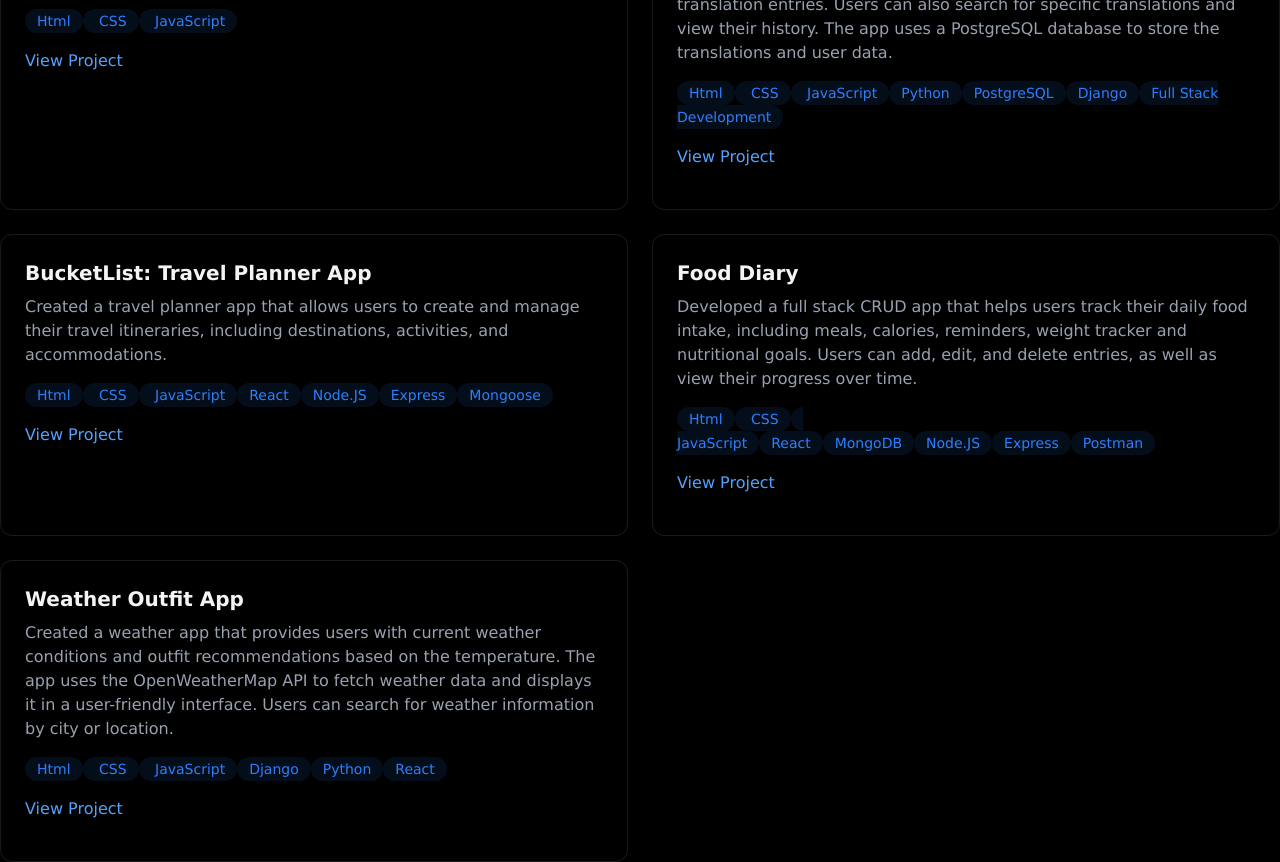
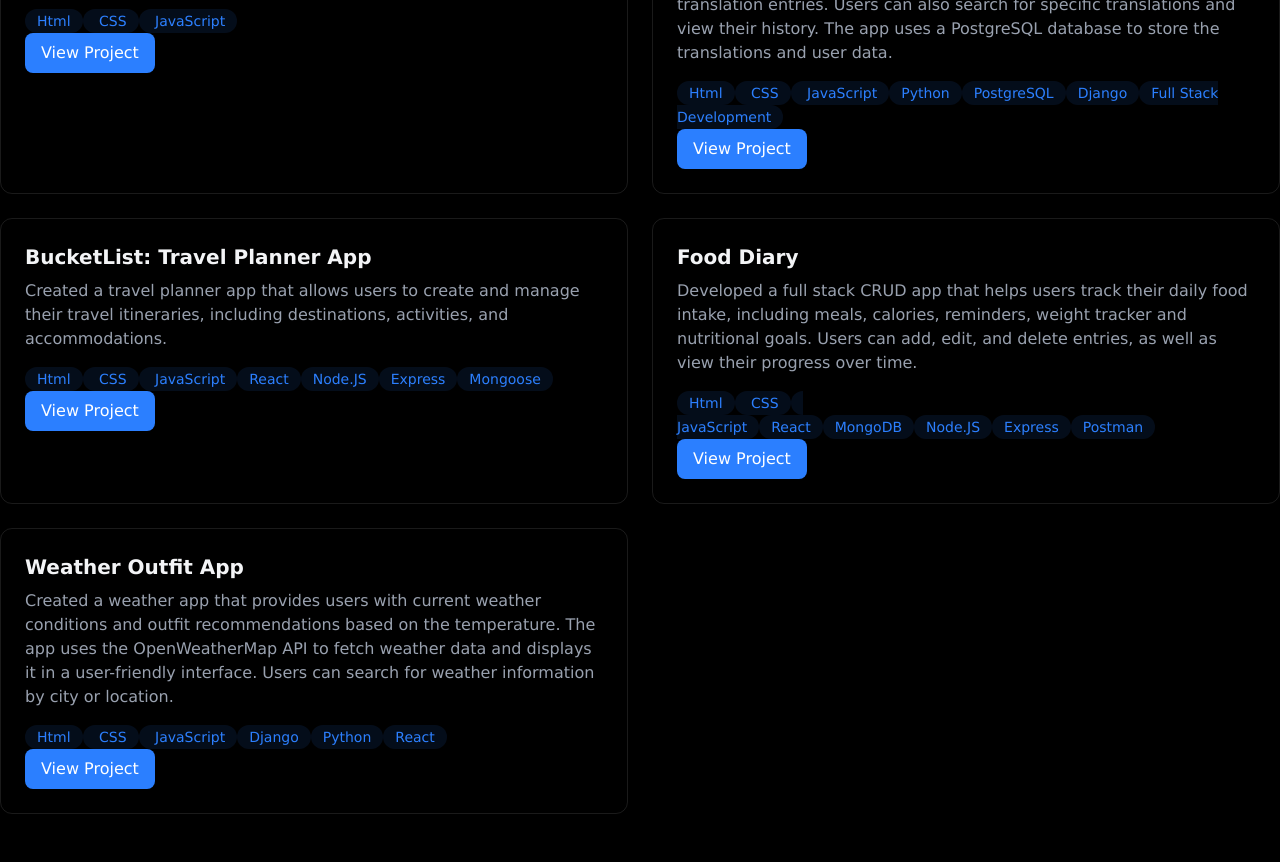
Before and after one commit to francinehouston/portfolio-app, a React (Vite) app: page / in a window 1280 px wide. Shown: the part 1960-2822 px from the top of the page. Built offline with nearby package versions, Linux system fonts and the light colour scheme.

Commit message:
Update app

```diff
--- a/src/components/sections/Contact.jsx
+++ b/src/components/sections/Contact.jsx
@@ -37,7 +37,8 @@ className="min-h-screen flex items-center justify-center py-20">
 
     <div className="px-4 w-150">
 
-        <h2 className="text-3xl font-bold mb-8 bg-gradient-to-r from-blue-500 to-cyan-400 bg-clip-text text-transparent text-center">Get in Touch</h2>
+        <h2 className="text-3xl font-bold mb-8 bg-gradient-to-r from-blue-500 to-cyan-400 bg-clip-text text-transparent text-center">Contact</h2>
+        <h2 className="text-3xl font-bold mb-8 bg-gradient-to-r from-blue-500 to-cyan-400 bg-clip-text text-transparent text-center">Email: francinehouston@gmail.com</h2>
         <form className="space-y-6" onSubmit={handleSubmit}>
 <div className="relative">
     <input type="text"
--- a/src/components/sections/Projects.jsx
+++ b/src/components/sections/Projects.jsx
@@ -35,7 +35,11 @@ export const Projects = () => {
                             ))}
                     </div>
                     <div className="flex justify-between items-center">
-                        <a href="#https://francinehouston.github.io/color-matching-memory-game/" className="text-blue-400 hover:text-blue transition-colors my-4">View Project</a>
+                        <a
+                        href="https://francinehouston.github.io/color-matching-memory-game/"
+                        target= "_blank"
+                        rel="noopener noreferrer"
+                        className="inline-block bg-blue-500 text-white px-4 py-2 rounded-lg shadow-md hover:bg-blue-600 transition-colors">View Project</a>
                     </div>
 
 
@@ -59,7 +63,11 @@ export const Projects = () => {
                             ))}
                     </div>
                     <div className="flex justify-between items-center">
-                        <a href="#https://babelbot-80382e0f3acb.herokuapp.com/" className="text-blue-400 hover:text-blue transition-colors my-4">View Project</a>
+                        <a
+                        href="https://babelbot-80382e0f3acb.herokuapp.com/"
+                        target= "_blank"
+                        rel="noopener noreferrer"
+                        className="inline-block bg-blue-500 text-white px-4 py-2 rounded-lg shadow-md hover:bg-blue-600 transition-colors">View Project</a>
                     </div>
 
 
@@ -82,7 +90,11 @@ export const Projects = () => {
                             ))}
                     </div>
                     <div className="flex justify-between items-center">
-                        <a href="#https://bucketlist-travel-planner-app-47ba3fe9ce17.herokuapp.com/" className="text-blue-400 hover:text-blue transition-colors my-4">View Project</a>
+                        <a
+                        href="https://bucketlist-travel-planner-app-47ba3fe9ce17.herokuapp.com/"
+                        target="_blank"
+                        rel="noopener noreferrer"
+                        className="inline-block bg-blue-500 text-white px-4 py-2 rounded-lg shadow-md hover:bg-blue-600 transition-colors">View Project</a>
                     </div>
 
 
@@ -105,7 +117,11 @@ export const Projects = () => {
                             ))}
                     </div>
                     <div className="flex justify-between items-center">
-                        <a href="#https://food-diary-api-app.netlify.app/" className="text-blue-400 hover:text-blue transition-colors my-4">View Project</a>
+                        <a
+                        href="https://food-diary-api-app.netlify.app/"
+                        target="_blank"
+                        rel="noopener noreferrer"
+                        className="inline-block bg-blue-500 text-white px-4 py-2 rounded-lg shadow-md hover:bg-blue-600 transition-colors">View Project</a>
                     </div>
 
 
@@ -129,7 +145,10 @@ export const Projects = () => {
                             ))}
                     </div>
                     <div className="flex justify-between items-center">
-                        <a href="#https://francinehouston.github.io/color-matching-memory-game/" className="text-blue-400 hover:text-blue transition-colors my-4">View Project</a>
+                        <a href="https://francinehouston.github.io/color-matching-memory-game/"
+                        target="_blank"
+                        rel="noopener noreferrer"
+                        className="inline-block bg-blue-500 text-white px-4 py-2 rounded-lg shadow-md hover:bg-blue-600 transition-colors">View Project</a>
                     </div>
 
 
```
